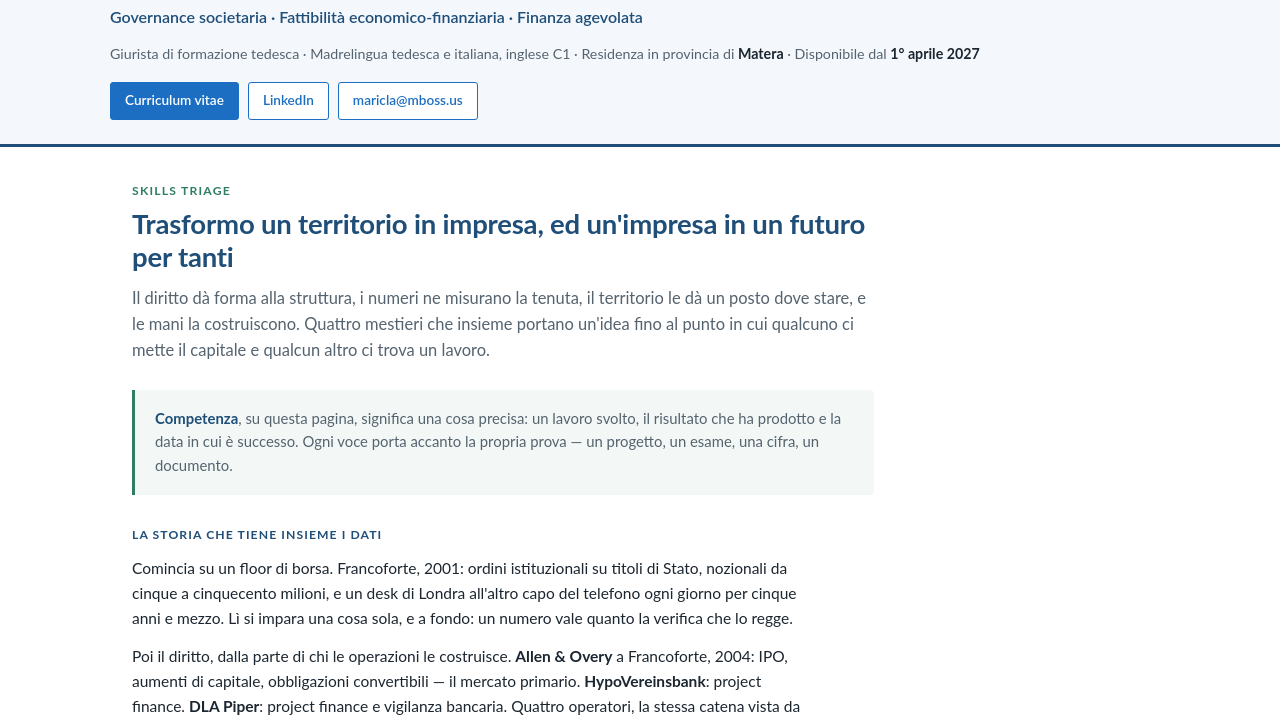
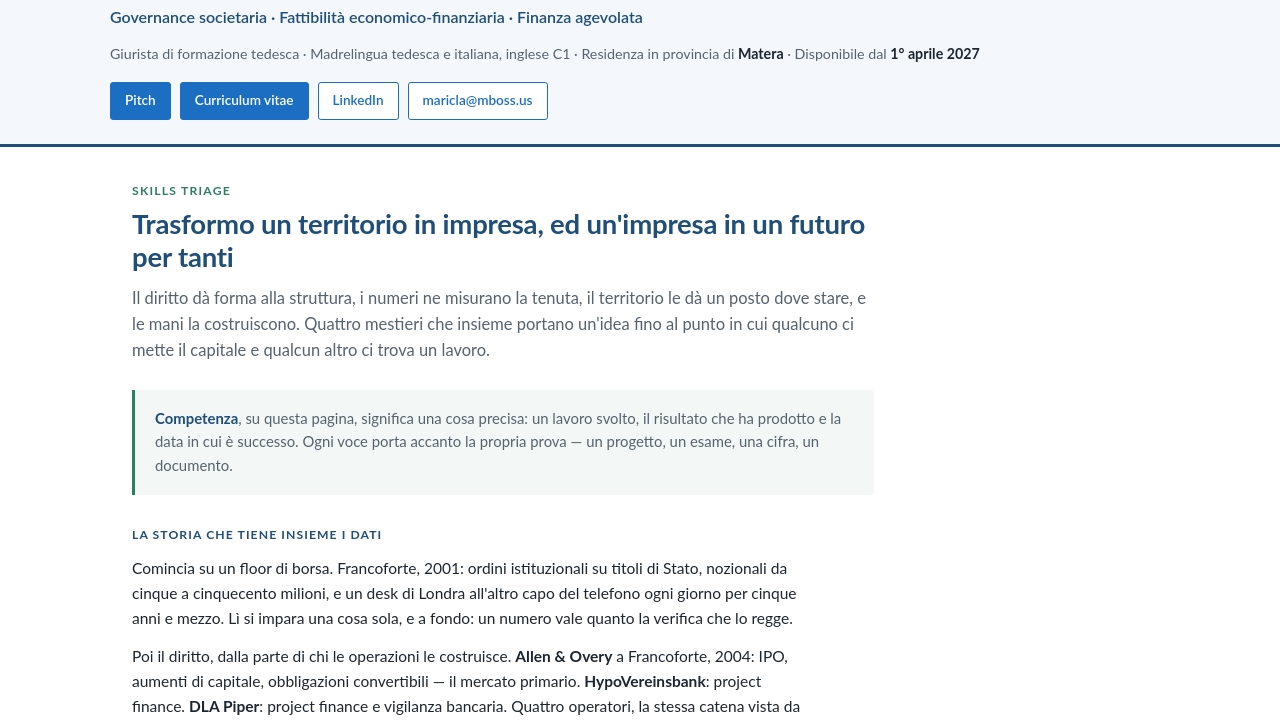
Before and after one commit to maximamaximum/maricla-martelli-kandzorra.github.io, a plain HTML site: page skills-triage.html in a window 1280 px wide. Shown: the part 68-791 px from the top of the page. Drawn offline with Linux system fonts and the light colour scheme.

Commit message:
Update links in skills-triage.html

```diff
--- a/skills-triage.html
+++ b/skills-triage.html
@@ -95,7 +95,8 @@ footer a{color:var(--blue)}
   <p class="role" data-en="Corporate governance · Financial feasibility · Public funding" data-de="Corporate Governance · Wirtschaftliche Machbarkeit · Fördermittel">Governance societaria · Fattibilità economico-finanziaria · Finanza agevolata</p>
   <p class="meta" data-en="German-trained giurista · Native German and Italian, English C1 · Resident in the province of <b>Matera</b> · Available from <b>1 April 2027</b>" data-de="Juristin deutscher Ausbildung · Deutsch und Italienisch Muttersprache, Englisch C1 · Wohnsitz in der Provinz <b>Matera</b> · Verfügbar ab <b>1. April 2027</b>">Giurista di formazione tedesca · Madrelingua tedesca e italiana, inglese C1 · Residenza in provincia di <b>Matera</b> · Disponibile dal <b>1° aprile 2027</b></p>
   <p class="links">
-    <a class="primary" href="https://maximamaximum.github.io/maricla-martelli-kandzorra.github.io/">Curriculum vitae</a>
+    <a class="primary" href="index.html">Pitch</a>
+    <a class="primary" href="curriculum-vitae.html">Curriculum vitae</a>
     <a href="https://www.linkedin.com/in/maricla-martelli-kandzorra">LinkedIn</a>
     <a href="mailto:maricla@mboss.us">maricla@mboss.us</a>
   </p>
```
